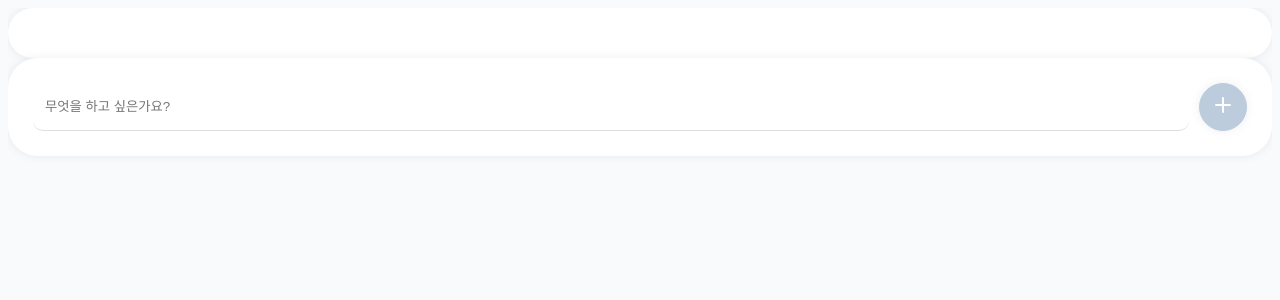
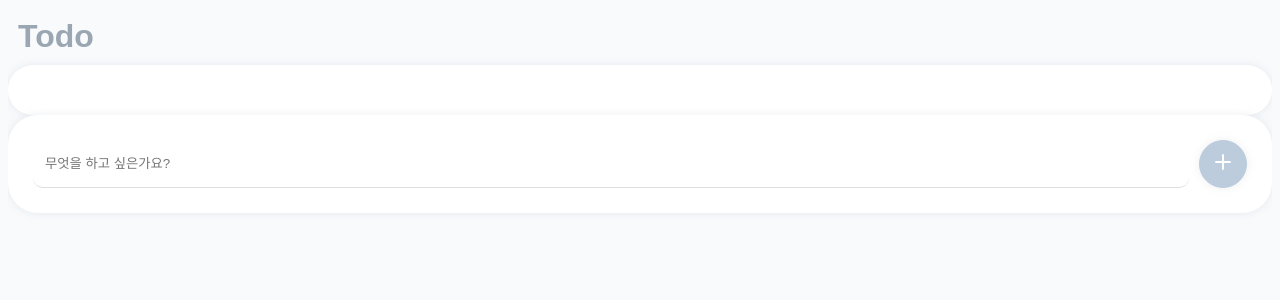
Before and after one commit to CEOS-Developers/react-todo-21th, a React (Vite) app: page / in a window 1280 px wide. Shown: the top 300 px of the page. Built offline with nearby package versions, Linux system fonts and the light colour scheme.

Commit message:
feat: Header 컴포넌트 추가 및 홈 기능 구현

```diff
--- a/src/App.jsx
+++ b/src/App.jsx
@@ -6,6 +6,7 @@ import { useReducer, useState } from 'react'
 import { createContext } from 'react'
 import formatDate from './utils/formatDate'
 
+import Header from './components/Header'
 import Container from './styles/Container'
 import Editor from './components/Editor'
 
@@ -99,6 +100,7 @@ function App() {
         <TodoDispatchContext.Provider value={{ onCreate, onUpdateStatus, onDelete, setPivotDate }}>
           <ThemeProvider theme={theme}>
             <GlobalStyle />
+            <Header />
             <Container></Container>
             <Container>
               <Editor />
--- /dev/null
+++ b/src/components/Header.jsx
@@ -0,0 +1,21 @@
+import React from 'react'
+import styled, { useTheme } from 'styled-components'
+
+const Header = () => {
+  const theme = useTheme()
+  const HeaderTitle = styled.h1`
+    color: ${theme.colors.darkest};
+    margin: 10px 10px;
+    display: inline-block;
+  `
+
+  return (
+    <header>
+      <a href="/">
+        <HeaderTitle>Todo</HeaderTitle>
+      </a>
+    </header>
+  )
+}
+
+export default Header
```
